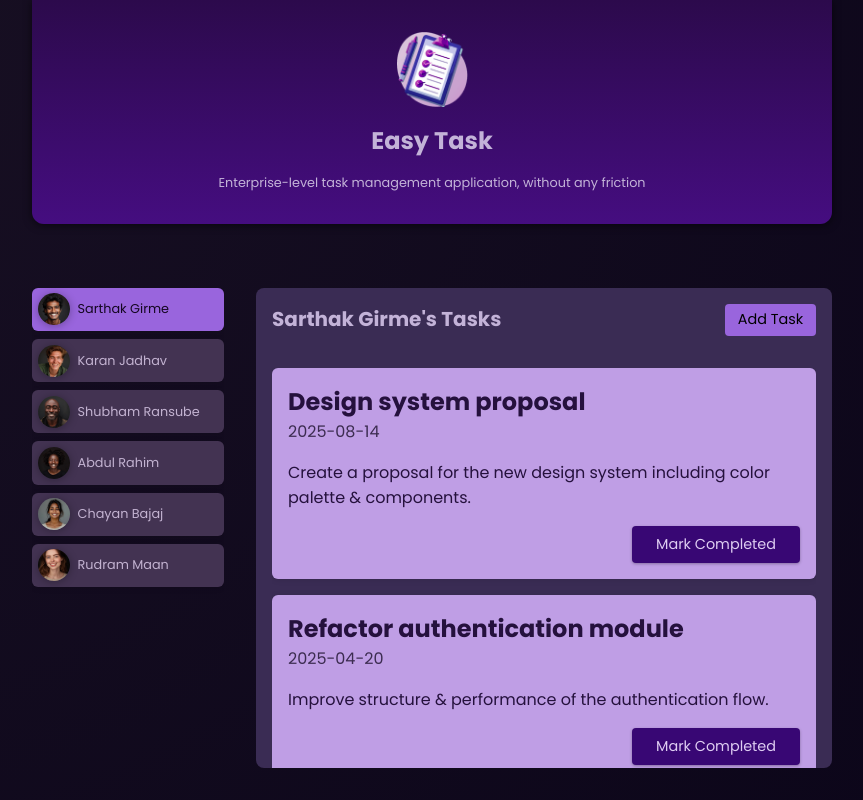
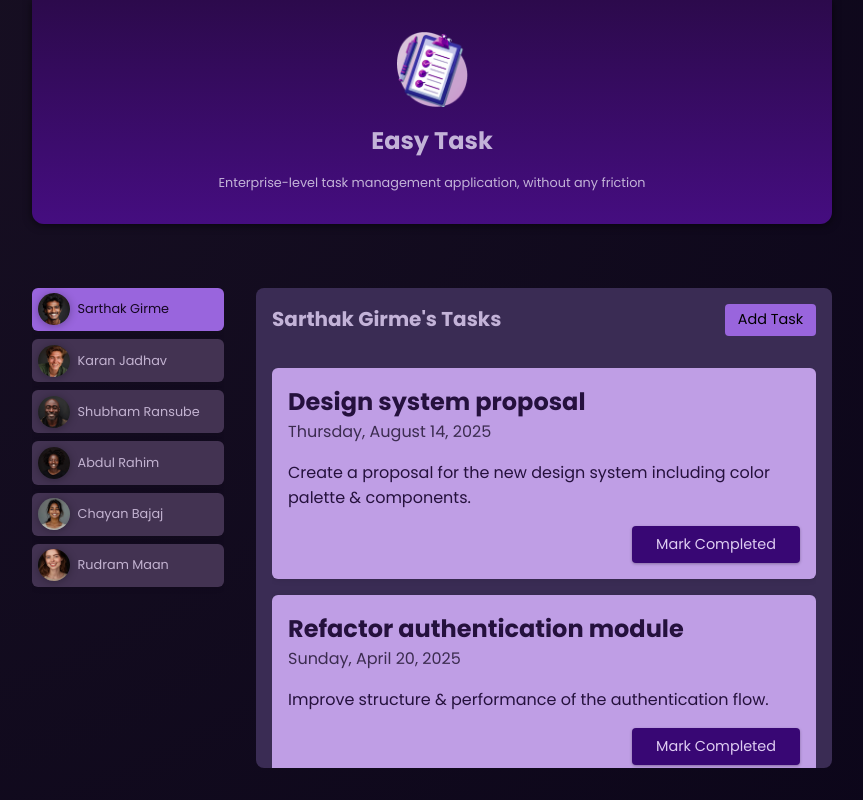
Before and after one commit to sarthakgirme/task-management-platform, an Angular app in the folder web-client/: page / in a window 1280 px wide. Both pictures are taken after a click on the button "Sarthak Girme". Shown: the whole page, without its empty margins (208-1071 px from the left). Built offline with nearby package versions, Linux system fonts and the light colour scheme.

Commit message:
core: pipe in task-detail componenet

```diff
--- a/web-client/src/app/features/tasks/components/task-detail/task-detail.component.html
+++ b/web-client/src/app/features/tasks/components/task-detail/task-detail.component.html
@@ -2,7 +2,7 @@
     <article>
 
         <h2> {{ task().title }} </h2>
-        <time datetime=""> {{ task().dueDate }} </time>
+        <time datetime=""> {{ task().dueDate | date:'fullDate' }} </time>
 
         <p> {{ task().summary }} </p>
 
--- a/web-client/src/app/features/tasks/components/task-detail/task-detail.component.ts
+++ b/web-client/src/app/features/tasks/components/task-detail/task-detail.component.ts
@@ -1,4 +1,5 @@
 import { Component, input, output } from '@angular/core';
+import { DatePipe } from '@angular/common';
 
 import { type Task } from '../../../../core/models/task.model';
 
@@ -7,7 +8,7 @@
 @Component({
   selector: 'app-task-detail',
   standalone: true,
-  imports: [ CardComponent ],
+  imports: [ CardComponent, DatePipe ],
   templateUrl: './task-detail.component.html',
   styleUrl: './task-detail.component.css',
 })
```
